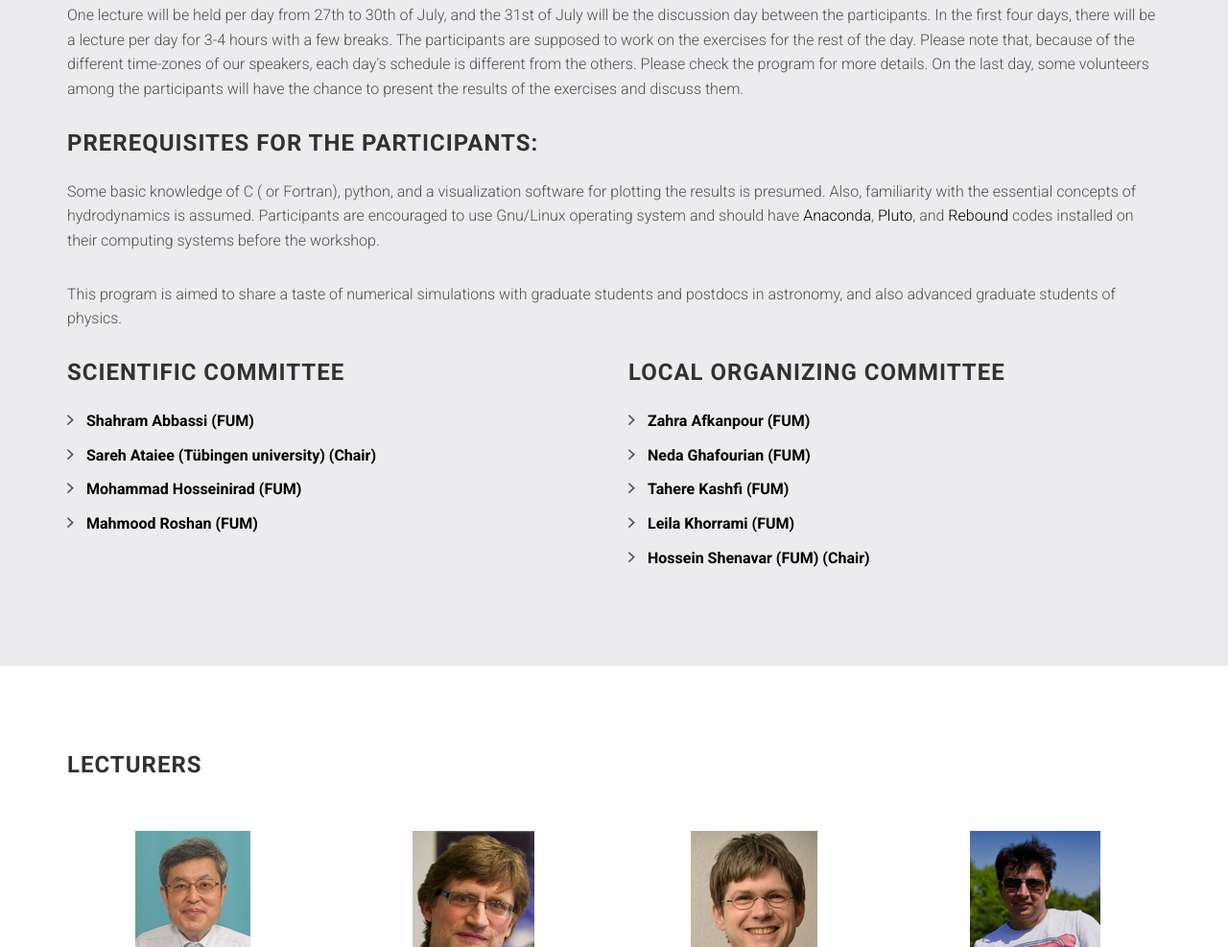
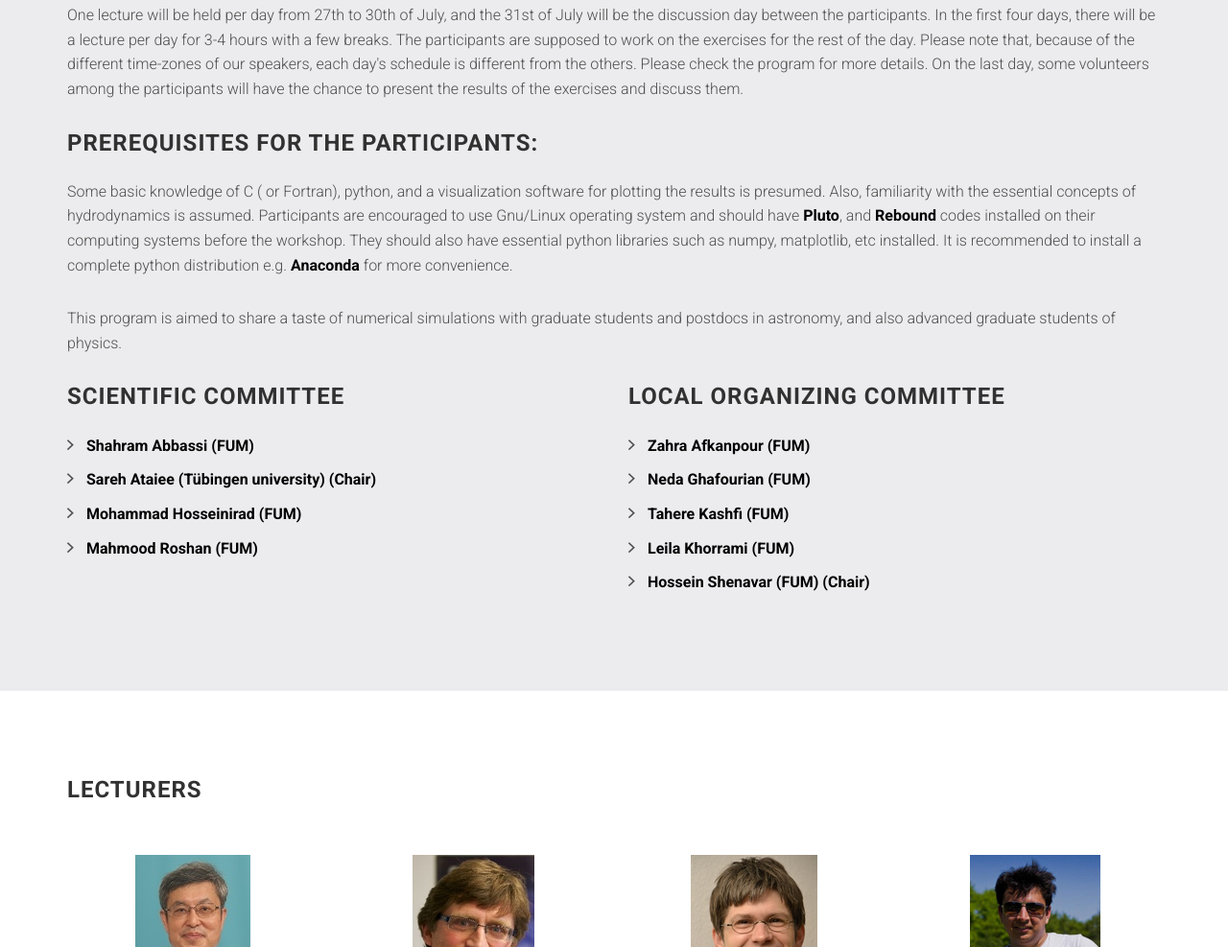
Before and after one commit to smhr/NA2020, a website: page index.html in a window 1280 px wide. Shown: the part 1467-2454 px from the top of the page at 96% size. Drawn offline with Linux system fonts and the light colour scheme; files whose address does not match are found by name.

Commit message:
Update and modify prerequisites.

```diff
--- a/index.html
+++ b/index.html
@@ -132,8 +132,11 @@
                     <h3 class="section-title multiple-title">Prerequisites for the participants:</h3>
                     <p>Some basic knowledge of C ( or Fortran), python, and a visualization software for plotting the results is presumed.
                       Also, familiarity with the essential concepts of hydrodynamics is assumed.
-                      Participants are encouraged to use Gnu/Linux operating system and should have <a href="https://www.anaconda.com/">Anaconda</a>, <a href="http://plutocode.ph.unito.it/">Pluto</a>, and <a href="https://github.com/hannorein/rebound">Rebound</a> codes
-                      installed on their computing systems before the workshop.</p>
+                      Participants are encouraged to use Gnu/Linux operating system and should have <a href="http://plutocode.ph.unito.it/"><span style="font-weight:bold">Pluto</span></a>,
+                      and <a href="https://github.com/hannorein/rebound"><span style="font-weight:bold"> Rebound</span></a> codes installed on their computing systems before the workshop.
+                      They should also have essential python libraries such as numpy, matplotlib, etc installed.
+                      It is recommended to install a complete python distribution e.g.
+                      <a href="https://www.anaconda.com/"><span style="font-weight:bold">Anaconda</span></a> for more convenience.</p>
                       <p>This program is aimed to share a taste of numerical simulations with graduate students and postdocs in astronomy,
                          and also advanced graduate students of physics.</p>
 
```
